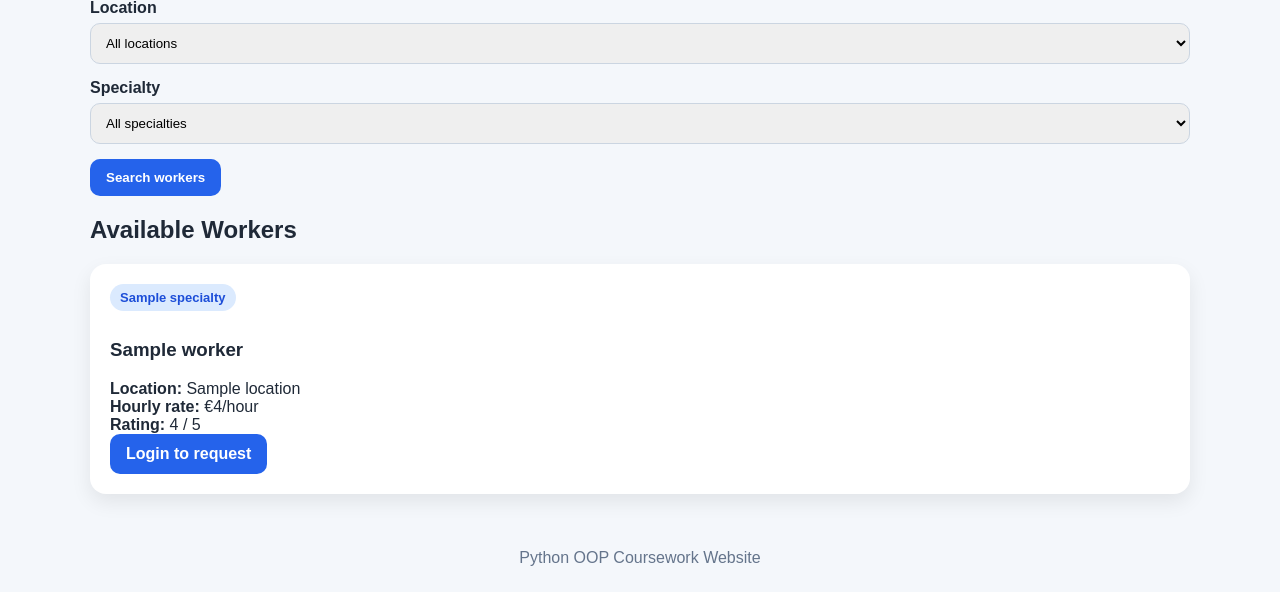
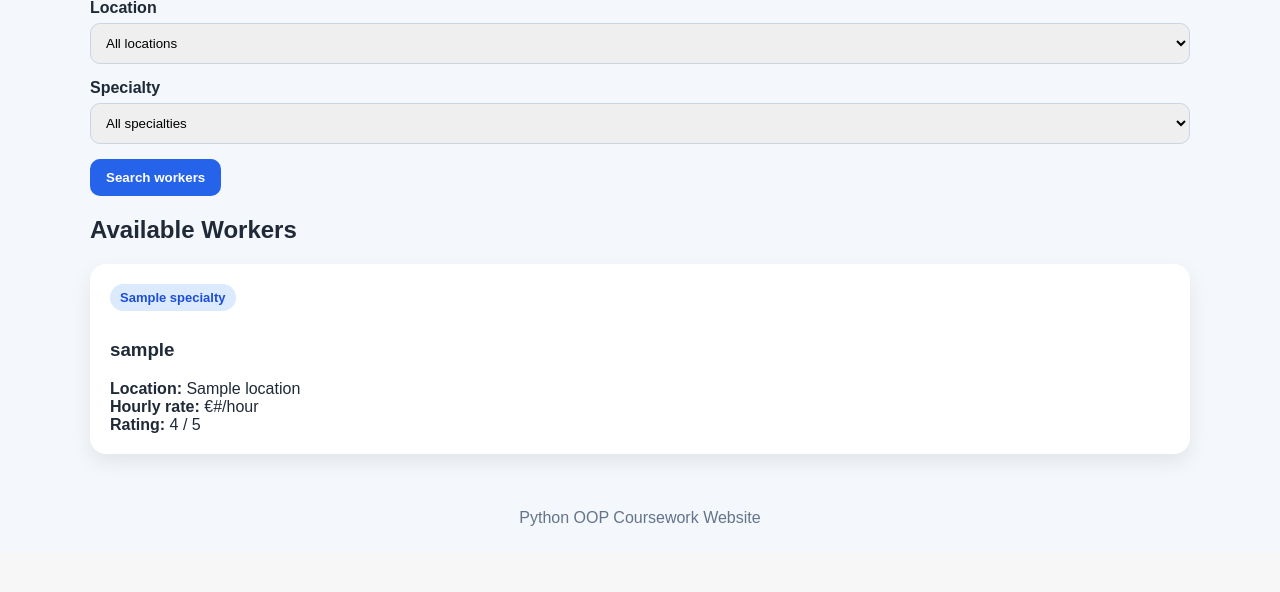
Before and after one commit to Just4Kor/App-for-Emergencies, a Flask app: template templates/index.html in a window 1280 px wide. Shown: the part 349-941 px from the top of the page. After the commit the page ends 875 px from the top, so only its background shows below. Run offline with Flask 3, Linux system fonts and the light colour scheme; a user stored in the database is signed in; tables that the repository leaves empty hold one stand-in row (values such as "Sample post"); the template is opened without the code that fills it: most values are stand-ins (such as "Sample title", 1, 10 or a date in 2020).

Commit message:
Refactor filter form and worker display section

```diff
--- a/templates/index.html
+++ b/templates/index.html
@@ -44,20 +44,20 @@
         {% for worker in workers %}
             <div class="card">
                 <span class="badge">{{ worker.specialty }}</span>
-                    <h3>{{ worker.name }}</h3>
+                <h3>{{ worker.username }}</h3>
 
                 <div class="worker-meta">
                     <div><strong>Location:</strong> {{ worker.location }}</div>
-                        <div><strong>Hourly rate:</strong> €{{ worker.rate }}/hour</div>
+                    <div><strong>Hourly rate:</strong> €{{ worker.hourly_rate }}/hour</div>
                     <div><strong>Rating:</strong> {{ worker.rating }} / 5</div>
                 </div>
 
                 {% if current_user.is_authenticated and current_user.role == "customer" %}
                     <a class="btn"
-                           href="{{ url_for('worker_details', source=worker.source, worker_id=worker.id) }}">
-                            View details
+                       href="{{ url_for('worker_details', worker_id=worker.id) }}">
+                        View / Request
                     </a>
-                    {% else %}
+                {% elif not current_user.is_authenticated %}
                     <a class="btn" href="{{ url_for('login') }}">
                         Login to request
                     </a>
```
Lines whose indentation alone changed are shown as unchanged.
